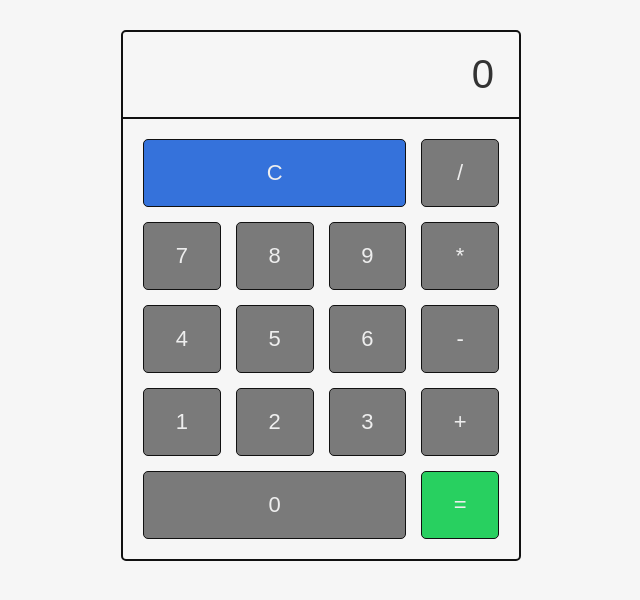
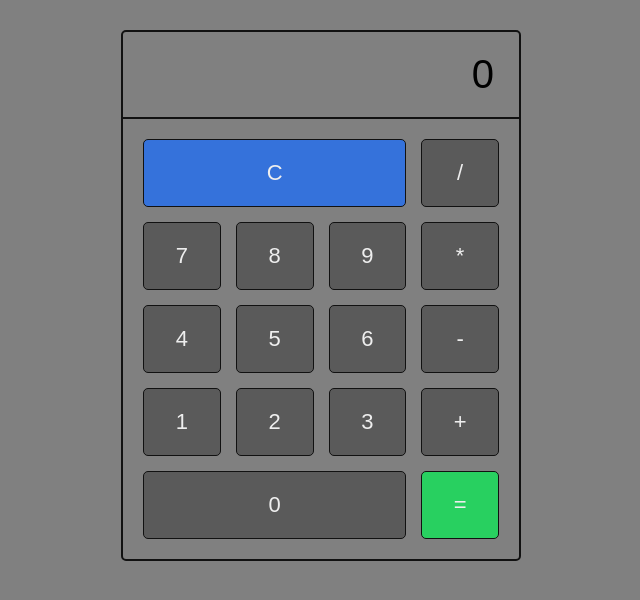
Before and after one commit to hit2hat/labs-web-002, a plain HTML site: page task17/index.html in a window 1280 px wide. Shown: the whole page, without its empty margins (319-959 px from the left). Drawn offline with Linux system fonts and the light colour scheme.

Commit message:
Add task17

```diff
--- a/task17/app.css
+++ b/task17/app.css
@@ -9,7 +9,7 @@
 }
 
 body {
-    background: #F6F6F6;
+    background: gray;
     padding-bottom: 30px;
     padding-top: 30px;
 }
@@ -21,7 +21,7 @@ body {
     border-radius: 5px;
 }
 
-.calculator input   {
+.calculator input {
     background: none;
     border: none;
     box-shadow: none;
@@ -30,14 +30,14 @@ body {
     padding: 20px 10px;
     width: 100%;
     border-bottom: 2px solid #111;
-    color: #333;
+    color: black;
     text-align: right;
     font-size: 40px;
     border-radius: 0;
 }
 
-.calc-button  {
-    background: rgba(0, 0, 0, 0.5);
+.calc-button {
+    background: rgba(0, 0, 0, 0.3);
     border: 1px solid #111;
     padding: 20px;
     color: #eee;
@@ -53,12 +53,11 @@ body {
     grid-gap: 15px;
 }
 
-.is-zero,
-.is-clear   {
+.is-zero, .is-clear {
     grid-column: span 3;
 }
 
-.is-clear   {
+.is-clear {
     background: #3572DB;
 }
 
```
